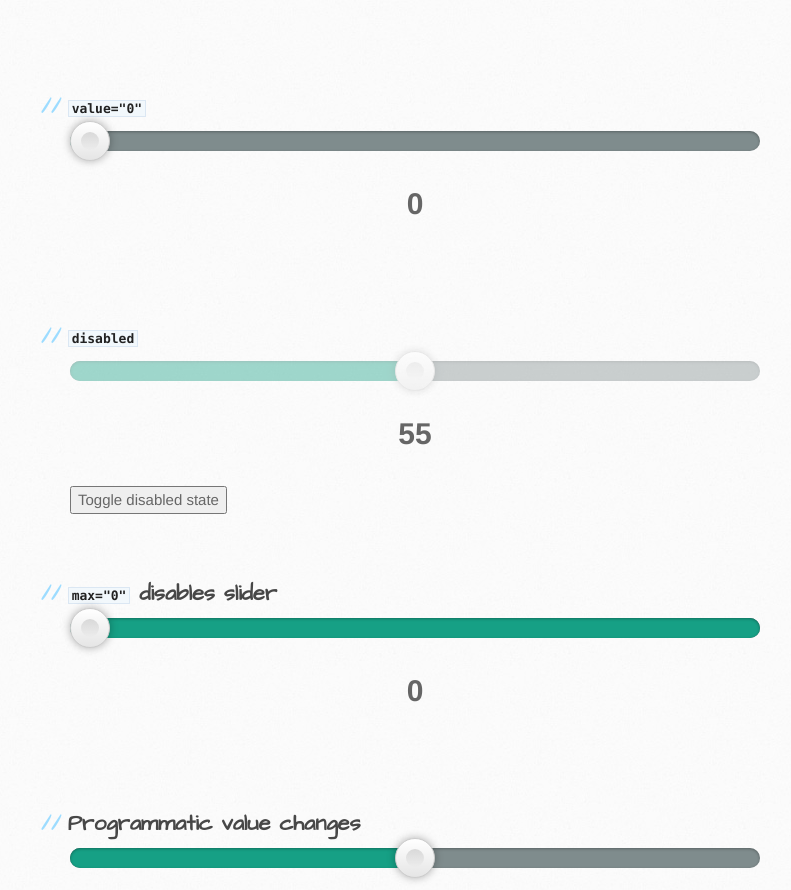
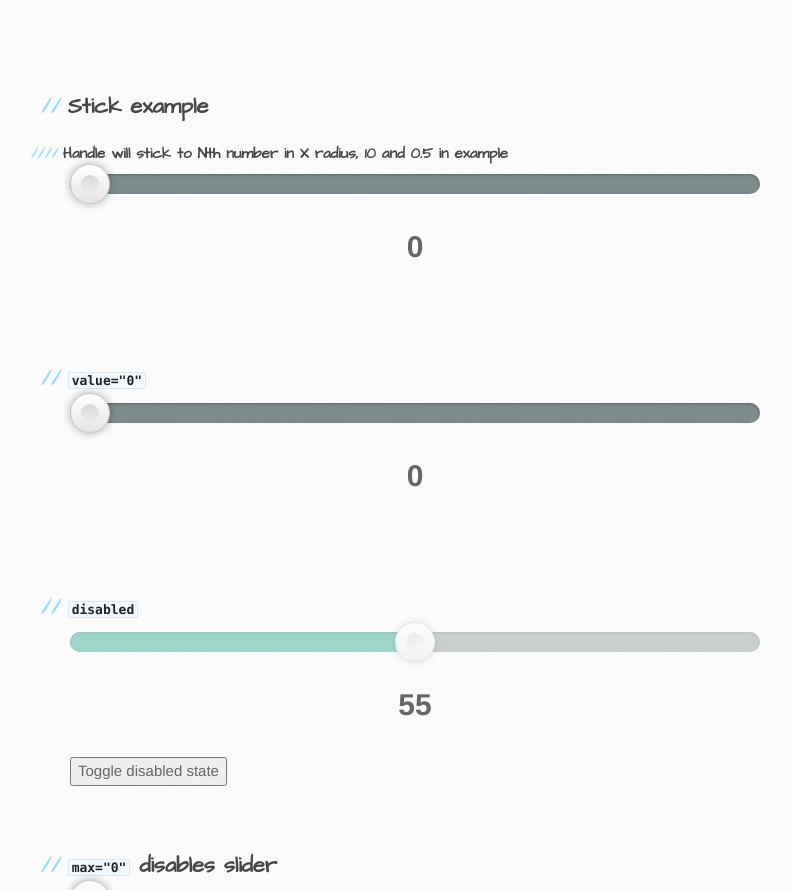
Before and after one commit to Stryzhevskyi/rangeSlider, a website: page index.html in a window 1280 px wide. Shown: the part 1249-2139 px from the top of the page, without its empty margins (190-981 px from the left). Drawn offline with Linux system fonts and the light colour scheme.

Commit message:
Stick feature use it if handle should stick to stickTo-th value in stickRadius

```diff
--- a/bower.json
+++ b/bower.json
@@ -1,6 +1,6 @@
 {
-  "name": "rangeSliderExample",
-  "version": "0.3.6",
+  "name": "range-slider-example",
+  "version": "0.3.9",
   "dependencies": {
     "rangeslider-pure" : "~0.3.*"
   }
--- a/bower_components/rangeslider-pure/bower.json
+++ b/bower_components/rangeslider-pure/bower.json
@@ -1,6 +1,6 @@
 {
   "name": "rangeslider-pure",
-  "version": "0.3.6",
+  "version": "0.3.9",
   "homepage": "https://github.com/Stryzhevskyi/rangeSlider",
   "authors": [
     "André Ruffert <andre@andreruffert.com>",
--- a/index.html
+++ b/index.html
@@ -93,6 +93,17 @@
                 </div>
                 <div>
                     <input type="range" min="0.111" max="3.33" step="0.111" value="1.776" data-rangeSlider>
+                    <output></output>
+                </div>
+            </div>
+
+            <br>
+            <br>
+            <div>
+                <h2>Stick example</h2>
+                <h4>Handle will stick to Nth number in X radius, 10 and 0.5 in example</h4>
+                <div>
+                    <input type="range" min="0" max="100" step="0.1" value="0" stick="10 0.5" data-rangeSlider>
                     <output></output>
                 </div>
             </div>
```
Also changed, not shown: bower_components/rangeslider-pure/.bower.json, bower_components/rangeslider-pure/README.md, bower_components/rangeslider-pure/dist/rangeSlider.js, bower_components/rangeslider-pure/dist/rangeSlider.min.js.
